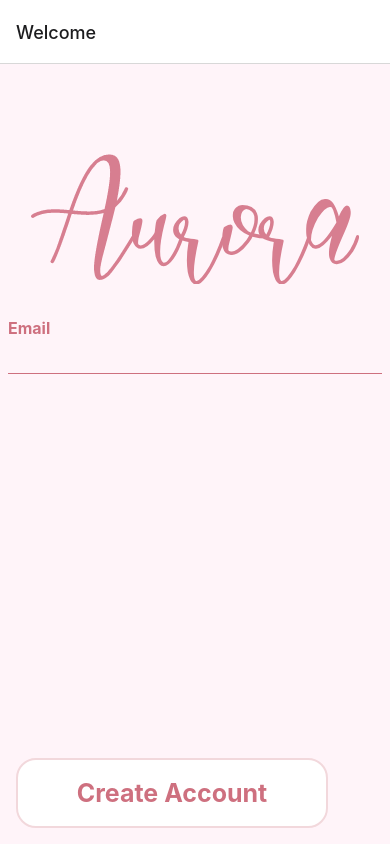
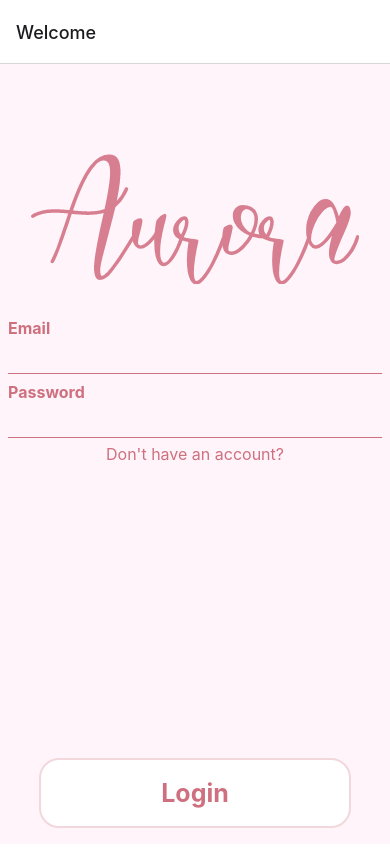
Before and after one commit to Raine1998/Aurora, a React Native app: screen /Welcome in a window 390 px wide. Shown: the top 866 px of the page. Built offline with nearby package versions, Linux system fonts and the light colour scheme.

Commit message:
add password fields

```diff
--- a/app/screens/WelcomeScreen.js
+++ b/app/screens/WelcomeScreen.js
@@ -1,12 +1,27 @@
+/**Login screen */
+
 import React, { useState } from "react";
-import { Image, StyleSheet, View } from "react-native";
+import { Image, StyleSheet, View, TouchableOpacity, Text } from "react-native";
 import Colors from "../config/Colors";
 import Button from "../components/Button";
 import AccountInput from "../components/AccountInput";
+import validator from "validator";
 
 export default () => {
-  const [isCreateMode, setCreateMode] = useState(true); //is user creating new account ; if false, user is logging in
+  //is user creating new account ; if false, user is logging in
+  const [isCreateMode, setCreateMode] = useState(false);
+
+  //states for input fields
   const [emailField, setEmailField] = useState({ text: "", errorMessage: "" });
+  const [passwordField, setPasswordField] = useState({
+    text: "",
+    errorMessage: "",
+  });
+  const [passwordConfirmField, setPasswordConfirmField] = useState({
+    text: "",
+    errorMessage: "",
+  });
+
   return (
     <View style={styles.container}>
       <Image style={styles.logo} source={require("../assets/appname.png")} />
@@ -20,15 +35,49 @@ export default () => {
           }}
           errorMessage={emailField.errorMessage}
           labelStyle={styles.label}
-          autoCompleteType="email" //autocomplete for email
         />
+
         {/* Password input */}
+        <AccountInput
+          label="Password"
+          text={passwordField.text}
+          onChangeText={(text) => {
+            setPasswordField({ text });
+          }}
+          secureTextEntry={true} //ensure the password is hidden
+          errorMessage={passwordField.errorMessage}
+          labelStyle={styles.label}
+        />
 
-        {/* password re-entry input */}
-        {/*  Login toggle*/}
-        {/* login /create account button */}
+        {/* password re-entry input --only shows when creating account*/}
+        {isCreateMode && (
+          <AccountInput
+            label="Confirm password"
+            text={passwordConfirmField.text}
+            onChangeText={(text) => {
+              setPasswordConfirmField({ text });
+            }}
+            secureTextEntry={true} //ensure the password is hidden
+            errorMessage={passwordConfirmField.errorMessage}
+            labelStyle={styles.label}
+          />
+        )}
+
+        {/*  Login toggle - toggles between login and create account*/}
+        <TouchableOpacity
+          onPress={() => {
+            setCreateMode(!isCreateMode);
+          }}
+        >
+          <Text style={styles.toggleText}>
+            {isCreateMode
+              ? "Already have an account?"
+              : "Don't have an account?"}
+          </Text>
+        </TouchableOpacity>
       </View>
 
+      {/* login /create account button */}
       <Button
         onPress={() => {}}
         buttonStyle={styles.button}
@@ -62,10 +111,17 @@ const styles = StyleSheet.create({
     backgroundColor: Colors.white,
     width: "80%",
     height: 70,
+    alignSelf: "center",
   },
   label: {
     fontSize: 16,
     fontWeight: "bold",
     color: Colors.primary,
   },
+  toggleText: {
+    alignSelf: "center",
+    color: Colors.primary,
+    fontSize: 16,
+    margin: 2,
+  },
 });
```
